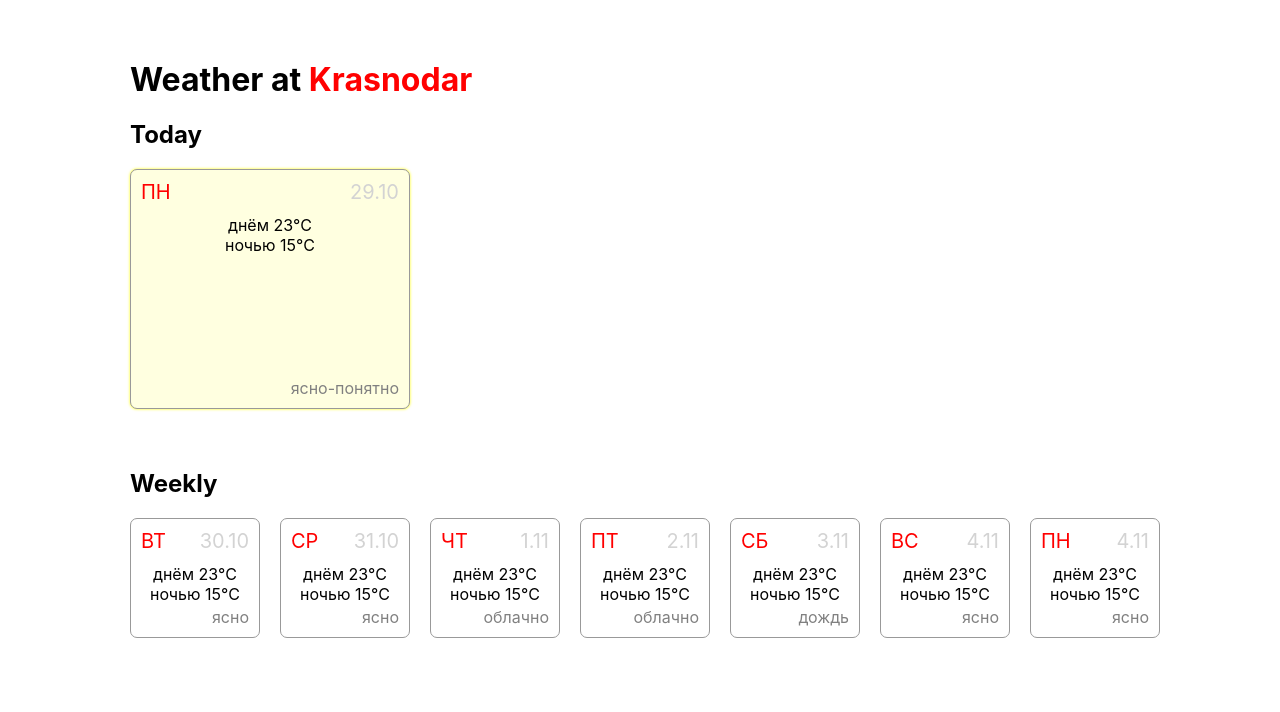
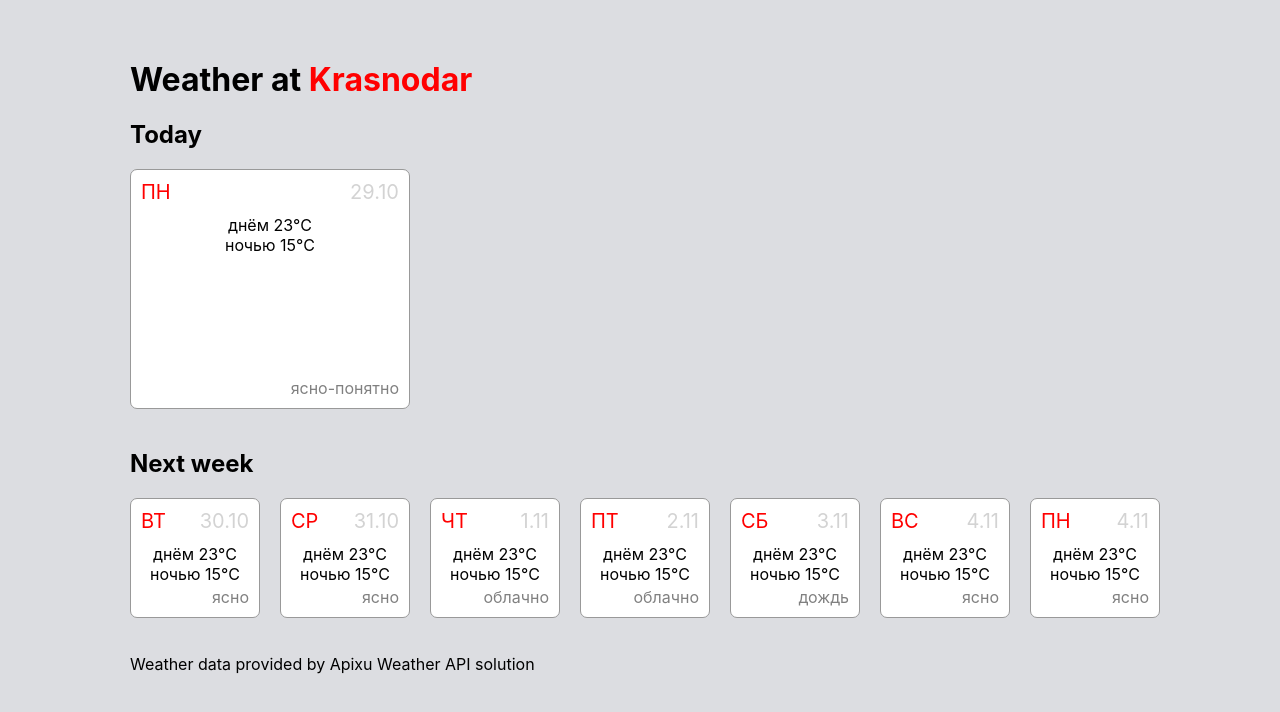
Before and after one commit to neonick/weather-app, a React (Create React App) app: page / in a window 1280 px wide. Shown: the top 712 px of the page. Built offline with nearby package versions, Linux system fonts and the light colour scheme; no server answers.

Commit message:
Add styles to weather components

```diff
--- a/src/components/WeatherDay.js
+++ b/src/components/WeatherDay.js
@@ -4,13 +4,12 @@ import styled from "styled-components";
 const WeatherDayStyled = styled.li`
   width: ${props => (props.primary ? "280px" : "130px")};
   height: ${props => (props.primary ? "240px" : "120px")};
-  background: ${props => (props.primary ? "lightyellow" : "white")};
-  box-shadow: ${props => (props.primary ? "0 0 3px yellow" : "none")};
+  background: white;
   border: 1px solid #999;
   border-radius: 7px;
   margin-right: 20px;
   margin-bottom: 20px;
-  display: ${props => (props.primary ? "block" : "inline-block")};
+  display: inline-block;
   padding-top: 45px;
   box-sizing: border-box;
   position: relative;
--- a/src/components/WeatherWeek.js
+++ b/src/components/WeatherWeek.js
@@ -17,7 +17,7 @@ export class WeatherWeek extends Component {
         <WeatherDay dm="29.10" day="23" night="15" dayname="ПН" status="ясно-понятно" primary />
 
         <br />
-        <h2>Weekly</h2>
+        <h2>Next week</h2>
         <WeatherDay dm="30.10" day="23" night="15" dayname="ВТ" status="ясно" />
         <WeatherDay dm="31.10" day="23" night="15" dayname="СР" status="ясно" />
         <WeatherDay dm="1.11" day="23" night="15" dayname="ЧТ" status="облачно" />
@@ -25,7 +25,11 @@ export class WeatherWeek extends Component {
         <WeatherDay dm="3.11" day="23" night="15" dayname="СБ" status="дождь" />
         <WeatherDay dm="4.11" day="23" night="15" dayname="ВС" status="ясно" />
         <WeatherDay dm="4.11" day="23" night="15" dayname="ПН" status="ясно" />
+
+        <p>Weather data provided by Apixu Weather API solution</p>
       </WeatherWeekStyled>;
+
+
   }
 }
 
--- a/src/index.css
+++ b/src/index.css
@@ -6,6 +6,7 @@ body {
     sans-serif;
   -webkit-font-smoothing: antialiased;
   -moz-osx-font-smoothing: grayscale;
+  background-color: #dcdde1;
 }
 
 code {
```
